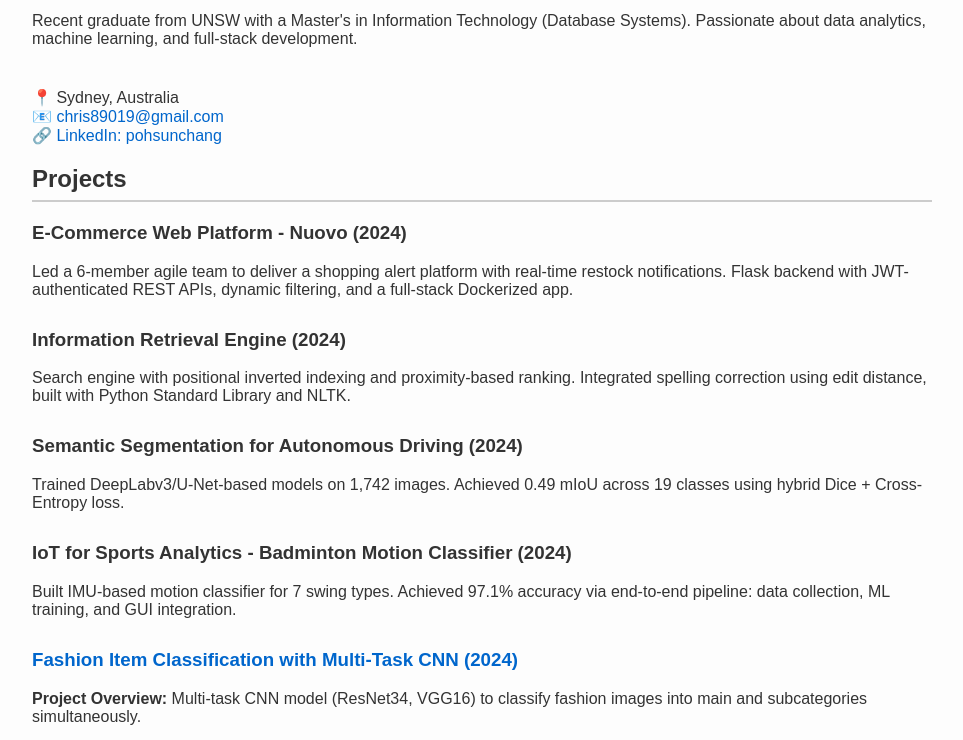
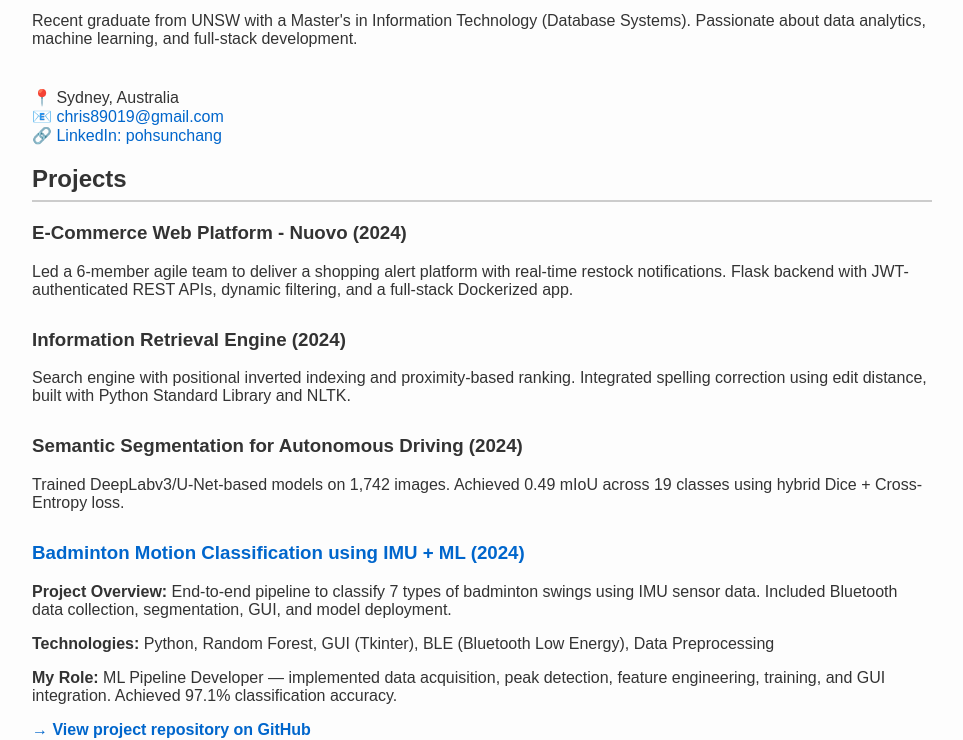
Before and after one commit to Push1996/push1996.github.io, a plain HTML site: page index.html in a window 1280 px wide. Shown: the part 98-838 px from the top of the page, without its empty margins (158-1121 px from the left). Drawn offline with Linux system fonts and the light colour scheme.

Commit message:
update IoT

```diff
--- a/index.html
+++ b/index.html
@@ -61,8 +61,11 @@
   </div>
 
   <div class="project">
-    <h3>IoT for Sports Analytics - Badminton Motion Classifier (2024)</h3>
-    <p>Built IMU-based motion classifier for 7 swing types. Achieved 97.1% accuracy via end-to-end pipeline: data collection, ML training, and GUI integration.</p>
+    <h3><a href="https://github.com/Push1996/badminton-motion-ml" target="_blank">Badminton Motion Classification using IMU + ML (2024)</a></h3>
+    <p><strong>Project Overview:</strong> End-to-end pipeline to classify 7 types of badminton swings using IMU sensor data. Included Bluetooth data collection, segmentation, GUI, and model deployment.</p>
+    <p><strong>Technologies:</strong> Python, Random Forest, GUI (Tkinter), BLE (Bluetooth Low Energy), Data Preprocessing</p>
+    <p><strong>My Role:</strong> ML Pipeline Developer — implemented data acquisition, peak detection, feature engineering, training, and GUI integration. Achieved 97.1% classification accuracy.</p>
+    <p><a href="https://github.com/Push1996/badminton-motion-ml" target="_blank"><strong>→ View project repository on GitHub</strong></a></p>
   </div>
 
   <div class="project">
```
